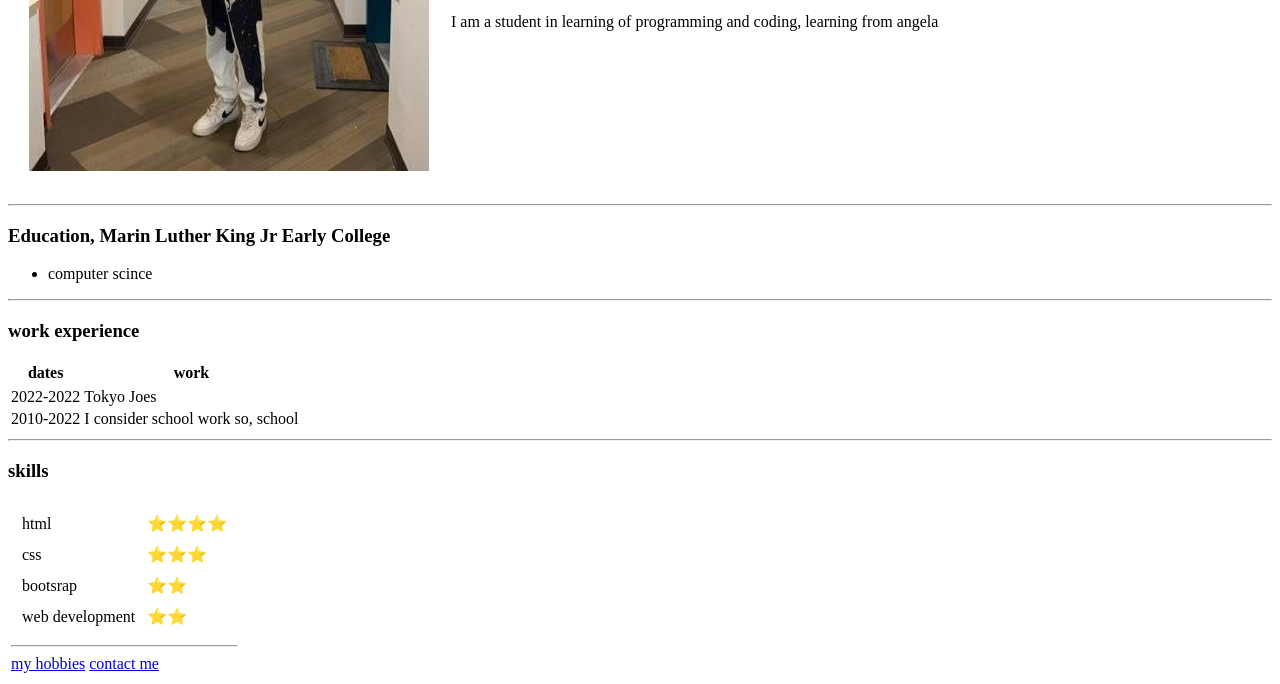
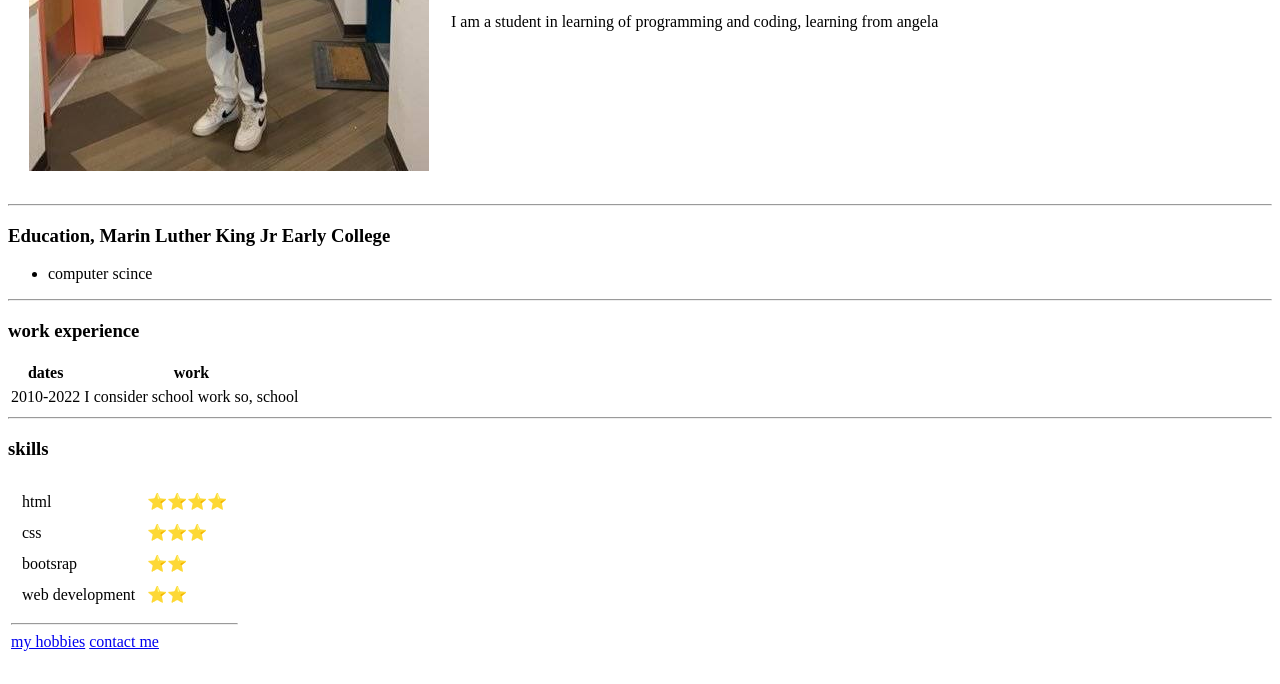
Before and after one commit to IlliasseCompaore/cvv, a plain HTML site: page index.html in a window 1280 px wide. Shown: the part 258-942 px from the top of the page. After the commit the page ends 920 px from the top, so only its background shows below. Drawn offline with Linux system fonts and the light colour scheme.

Commit message:
cvv update

```diff
--- a/index.html
+++ b/index.html
@@ -30,10 +30,6 @@
     <tr>
       </thead>
       <tbody>
-    </tr>
-      <td> 2022-2022</td>
-      <td> Tokyo Joes</td>
-    </tr>
     <tr>
       <td>2010-2022</td>
       <td>I consider school work so, school</td>
```
